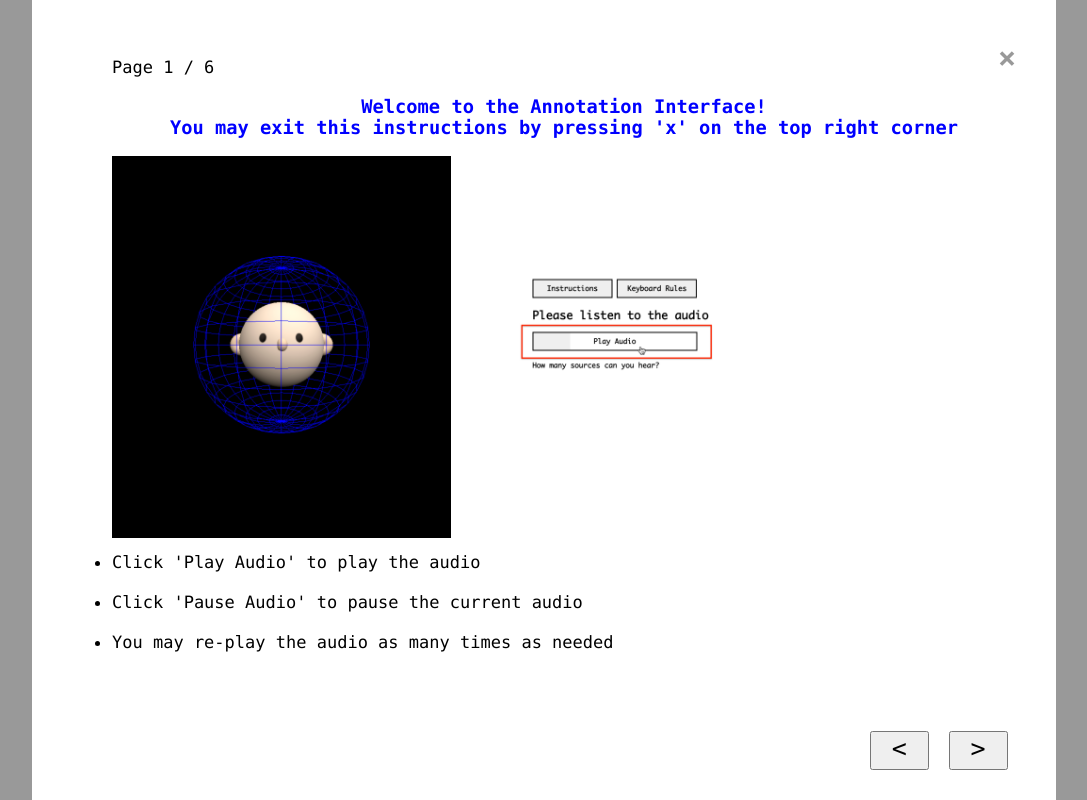
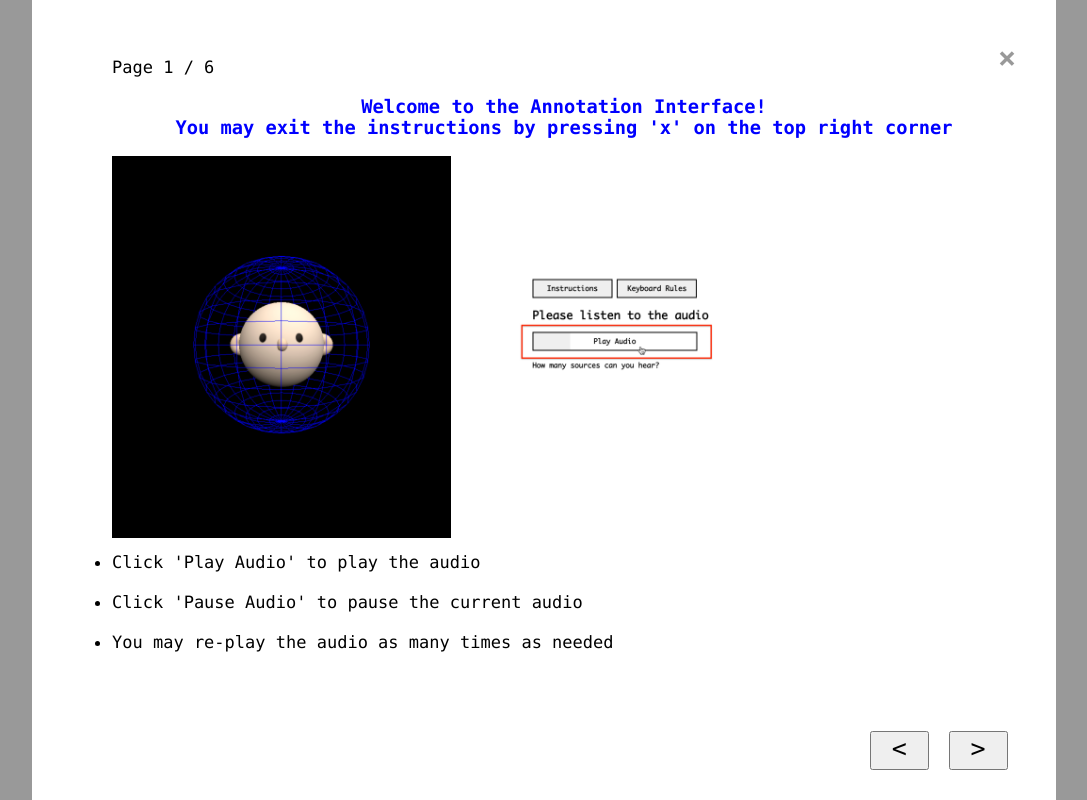
Before and after one commit to ANNIZHENG/Annotation-Interface, a Flask app: template templates/check.html in a window 1280 px wide. Shown: the whole page, without its empty margins (96-1183 px from the left). Run offline with Flask 2, Linux system fonts and the light colour scheme; the template is opened without the code that fills it, so the values that code supplies are empty; some libraries are stand-ins or nearby versions.

Commit message:
update some small changes

```diff
--- a/templates/check.html
+++ b/templates/check.html
@@ -116,7 +116,7 @@ Contact Ray Gonzalez raygon@mit.edu or Kevin J. P. Woods kwoods@mit.edu
 					<span id="sign" style="float: right;">&times;</span>
 					<ul id="instruction1">
 						<p style="font-size: 17px;">Page 1 / 6</p>
-            <h3 style="text-align: center; color: blue;"> Welcome to the Annotation Interface!<br> You may exit this instructions by pressing 'x' on the top right corner </h3>
+            <h3 style="text-align: center; color: blue;"> Welcome to the Annotation Interface!<br> You may exit the instructions by pressing 'x' on the top right corner </h3>
 						<img src="/templates/interface/img/1.png" style="width:75%; margin-bottom: 10px;">
 						<li> Click 'Play Audio' to play the audio </li>
 						<li> Click 'Pause Audio' to pause the current audio </li>
--- a/templates/index.html
+++ b/templates/index.html
@@ -5,7 +5,7 @@
 	<style>
 		body{
 			margin-top: 6vh;
-			margin-bottom:20vh;
+			margin-bottom:16vh;
 		}
 		h1{
 			text-align: center;
--- a/templates/interface/interface.html
+++ b/templates/interface/interface.html
@@ -83,6 +83,7 @@
 					<span id="sign" style="float: right;">&times;</span>
 					<ul id="instruction1">
 						<p style="font-size: 17px;">Page 1 / 6</p>
+						<h3 style="text-align: center; color: blue;"> Welcome to the Annotation Interface!<br> You may exit the instructions by pressing 'x' on the top right corner </h3>
 						<img src="/templates/interface/img/1.png" style="width:75%; margin-bottom: 10px;">
 						<li> Click 'Play Audio' to play the audio </li>
 						<li> Click 'Pause Audio' to pause the current audio </li>
--- a/templates/interface/test.html
+++ b/templates/interface/test.html
@@ -83,6 +83,7 @@
 					<span id="sign" style="float: right;">&times;</span>
 					<ul id="instruction1">
 						<p style="font-size: 17px;">Page 1 / 6</p>
+						<h3 style="text-align: center; color: blue;"> Welcome to the Annotation Interface!<br> You may exit the instructions by pressing 'x' on the top right corner </h3>
 						<img src="/templates/interface/img/1.png" style="width:75%; margin-bottom: 10px;">
 						<li> Click 'Play Audio' to play the audio </li>
 						<li> Click 'Pause Audio' to pause the current audio </li>
```
